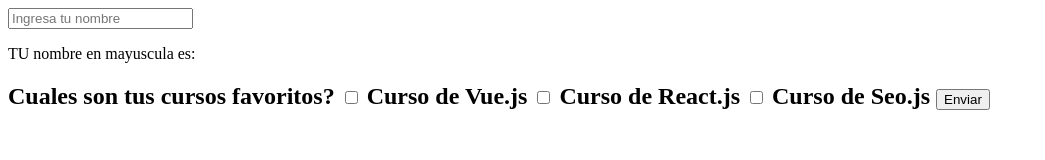
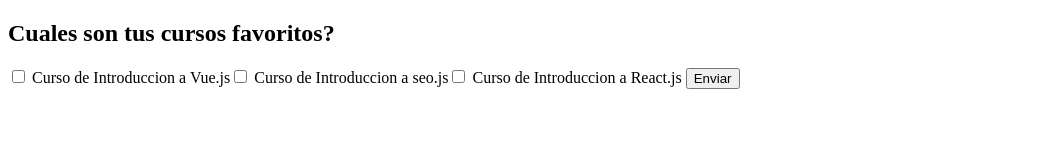
Before and after one commit to julio7esteban/Vue, a plain HTML site: page index.html in a window 1280 px wide. Shown: the whole page, without its empty margins (0-1045 px from the left). Drawn offline with nearby package versions, Linux system fonts and the light colour scheme.

Commit message:
Listar elementos de vue con ciclos

```diff
--- a/index.html
+++ b/index.html
@@ -6,19 +6,19 @@
 
 </head>
 <body><div id="app">
-  <input type="text" name="nombre" placeholder="Ingresa tu nombre"
-  v-model="nombre">
-  <p>TU nombre en mayuscula es: {{nombre | uppercase}}</p>
+
+
   <form @submit.prevent="submit" action="" method="GET">
       <h2>Cuales son tus cursos favoritos?
-          <input v-model="cursos" type="checkbox" id="vue" value="vue">
-          <label  for="vue">Curso de Vue.js</label>
-          <input v-model="cursos" type="checkbox" id="react" value="react">
-          <label  for="react">Curso de React.js</label>
-          <input v-model="cursos" type="checkbox" id="seo" value="seo">
-          <label  for="seo">Curso de Seo.js</label>
-          <button type="submit">Enviar</button>
+
       </h2>
+       <template v-for="curso in cursos">
+            <input v-model="cursosSelecciona" type="checkbox" v-bind:id="curso.value" v-bind:value="curso.value">
+            <label  v-bind:for="curso.value">{{curso.nombre}}</label>
+       </template>
+
+
+      <button type="submit">Enviar</button>
   </form>
 
 </div>
@@ -28,19 +28,20 @@
 let app= new Vue({
     el:'#app',
     data:{
-      nombre:'',
-      cursos:''
 
-    },filters:{
-        uppercase: function(str){
-            return str.toUpperCase()
-        }
+      cursos:[ {nombre:'Curso de Introduccion a Vue.js',
+         value:'vue'
+         }, {nombre:'Curso de Introduccion a seo.js',
+         value:'seo'
+         }, {nombre:'Curso de Introduccion a React.js',
+         value:'react'
+         }],
+      cursosSelecciona:[ ]
 
-        }
-        ,methods:{
+    },methods:{
             submit: function(){
                console.log("Se ejecuta el metodo submite")
-               console.log(this.cursos)
+               console.log(this.cursosSelecciona)
             }
 
     }
```
